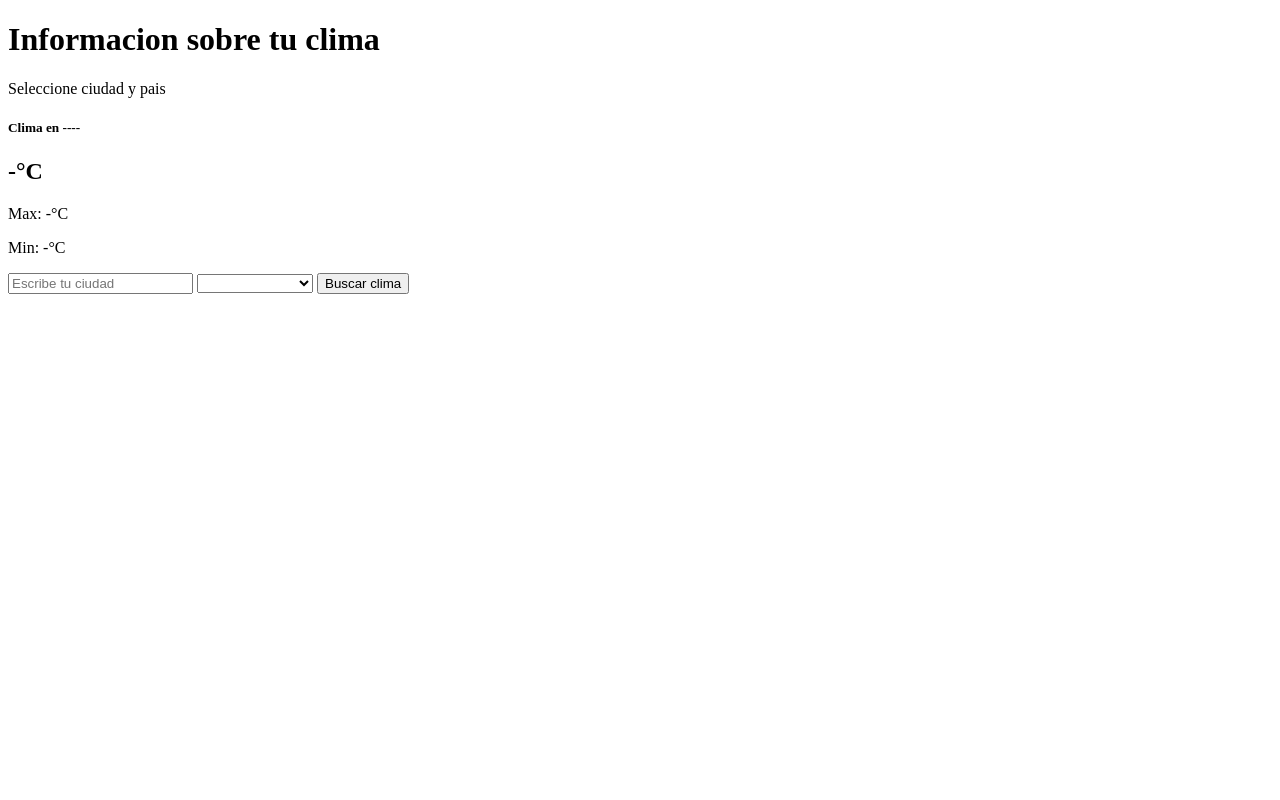
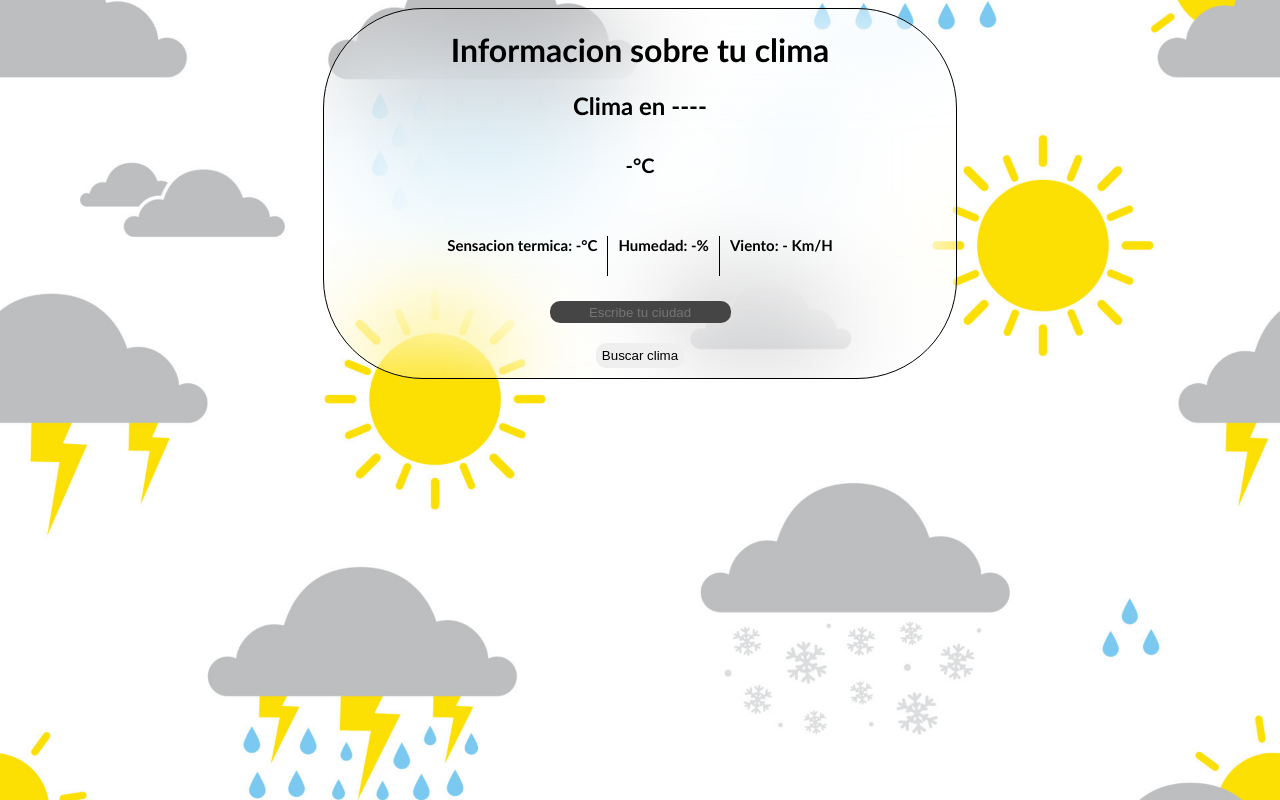
Before and after one commit to julianalvarez243/weatherApp, a plain HTML site: page index.html in a window 1280 px wide. Drawn offline with Linux system fonts and the light colour scheme.

Commit message:
v2 completed

```diff
--- a/app.js
+++ b/app.js
@@ -6,17 +6,17 @@ let form = document.querySelector('.getClima');
 form.addEventListener('submit', (e) => {
     e.preventDefault();
 
-    if (nombreCiudad.value === '' || nombrePais.value === '') {
-        mostrarError('Ambos campos deben estar completos');
+    if (nombreCiudad.value === '') {
+        mostrarError('Debe ingresar una ciudad.');
         return;
     }
 
-    llamarApi(nombreCiudad.value, nombrePais.value);
+    llamarApi(nombreCiudad.value);
 })
 
-function llamarApi(ciudad, pais) {
+function llamarApi(ciudad) {
     const apiKey = 'e83e708f0a139a4b7e78f40fff80286d';
-    const url = `https://api.openweathermap.org/data/2.5/weather?q=${ciudad},${pais}&appid=${apiKey}`;
+    const url = `https://api.openweathermap.org/data/2.5/weather?q=${ciudad}&lang=sp&appid=${apiKey}`;
 
     fetch(url)
          .then(data => {
@@ -34,23 +34,26 @@ function llamarApi(ciudad, pais) {
 }
 
 function mostrarClima(data) {
-    let {name, main:{temp, temp_min, temp_max}, weather:[arr]} = data;
+    let {name, main:{temp, feels_like, humidity}, weather:[arr], wind:{speed}} = data;
 
+    let sensacion = kelvinHaciaCelcius(feels_like);
     let grados = kelvinHaciaCelcius(temp);
-    let min = kelvinHaciaCelcius(temp_min);
-    let max = kelvinHaciaCelcius(temp_max);
+    let viento = metrosHaciaKilometros(speed);
     let icono = document.querySelector('.iconoClima')
+
     document.querySelector('.nombreCiudadSeleccionada').innerHTML = `Clima en ${name}`;
 
     icono.style.display = "block";
 
     icono.src = `https://openweathermap.org/img/wn/${arr.icon}@2x.png`;
 
-    document.querySelector('.temperaturaActual').innerHTML = `${grados}°C`;
+    document.querySelector('.temperaturaActual').innerHTML = `${arr.description} ${grados}°C`;
 
-    document.querySelector('.temperaturaMax').innerHTML = `Max: ${max}°C`;
+    document.querySelector('.temperaturaSensacion').innerHTML = `Sensacion termica: ${sensacion}°C`;
 
-    document.querySelector('.temperaturaMin').innerHTML = `Min: ${min}°C`;
+    document.querySelector('.humedadPorcentaje').innerHTML = `Humedad: ${humidity}%`;
+
+    document.querySelector('.vientoKm').innerHTML = `Viento: ${viento} Km/H`;
 }
 
 function mostrarError(mensaje) {
@@ -70,9 +73,9 @@ function kelvinHaciaCelcius(gradosK) {
 }
 
 function limpiarHTML() {
-    document.querySelector('.temperaturaMax').innerHTML = `Max: -°C`;
+    document.querySelector('.humedadPorcentaje').innerHTML = `Humedad: -%`;
 
-    document.querySelector('.temperaturaMin').innerHTML = `Min: -°C`;
+    document.querySelector('.vientoKm').innerHTML = `Viento: - Km/H`;
 
     document.querySelector('.temperaturaActual').innerHTML = `-°C`;
 
@@ -80,8 +83,8 @@ function limpiarHTML() {
 
     let icono = document.querySelector('.iconoClima')
     icono.style.display = "none";
+}
 
-
-
-
+function metrosHaciaKilometros(metros) {
+    return parseFloat((metros * 3.6).toFixed(2));
 }
--- a/index.html
+++ b/index.html
@@ -10,26 +10,18 @@
     <div class="climaContenedor">
         <h1>Informacion sobre tu clima</h1>
         <div class="resultado">
-            <p>Seleccione ciudad y pais</p>
-            <h5 class="nombreCiudadSeleccionada">Clima en ----</h5>
+            <h2 class="nombreCiudadSeleccionada">Clima en ----</h2>
             <img class="iconoClima" src="" alt="">
-            <h2 class="temperaturaActual">-°C</h2>
-            <p class="temperaturaMax">Max: -°C</p>
-            <p class="temperaturaMin">Min: -°C</p>
+            <h5 class="temperaturaActual">-°C</h5>
+            <div class="datosClima">
+            <h5 class="temperaturaSensacion">Sensacion termica: -°C</h5>
+            <h5 class="humedadPorcentaje">Humedad: -%</h5>
+            <h5 class="vientoKm">Viento: - Km/H</h5>
+        </div>
         </div>
 
         <form action="" method="post" class="getClima">
-            <input type="text"  name="ciudad" id="ciudad" placeholder="Escribe tu ciudad">
-            <select name="" id="pais">
-                <option value=""></option>
-                <option value="AR">Argentina</option>
-                <option value="CO">Colombia</option>
-                <option value="CR">Costa rica</option>
-                <option value="ES">España</option>
-                <option value="US">Estados Unidos</option>
-                <option value="MX">Mexico</option>
-                <option value="PE">Peru</option>
-            </select>
+            <input type="text"  name="ciudad" id="ciudad" placeholder="Escribe tu ciudad"> <br>
             <input type="submit" name="" id="" value="Buscar clima">
         </form>
     </div>
--- a/style.css
+++ b/style.css
@@ -1,4 +1,68 @@
+body {
+    background-image: url(bg.jpg);
+    background-repeat: no-repeat;
+    background-size: cover;
+}
+.climaContenedor {
+    margin: 0 auto;
+    text-align: center;
+    width: 50%;
+    font-family: 'Gill Sans', 'Gill Sans MT', Calibri, 'Trebuchet MS', sans-serif;
+    height: flex;
+    backdrop-filter: blur(50px);
+    border: 1px solid black;
+    border-radius: 100px;
+}
+.climaContenedor img {
+    margin: 0 auto;
+}
+.datosClima {
+    display: inline-flex;
+}
+.datosClima h5{
+    backdrop-filter: blur(10px);
+    height: 40px;
+    font-size: 15px;
+    border-right: 1px solid black;
+    padding-right: 10px;
+    padding-left: 10px;
+}
+.datosClima h5:nth-child(1){
+    padding-left: 0px;
+}
+.datosClima h5:nth-child(3){
+    border: 0px;
+    padding-right: 0px;
+}
+.temperaturaActual {
+    font-size: 20px;
+}
+.temperaturaActual:first-letter {
+    text-transform: uppercase;
+}
 .iconoClima {
     display: none;
     width: 100px;
 }
+input[type="text"]{
+    margin-bottom: 20px;
+    text-align: center;
+    border: 0px;
+    color: white;
+    height: 20px;
+    border-radius: 10px;
+    background-color: rgb(69, 69, 69);
+}
+
+input[type="submit"] {
+    height: 25px;
+    border-radius: 10px;
+    border: 0px;
+    margin-bottom: 10px;
+    transition: 0.5s;
+}
+
+input[type="submit"]:hover {
+    background-color: black;
+    color: white;
+}
```
Also changed, not shown: bg.jpg (added).
